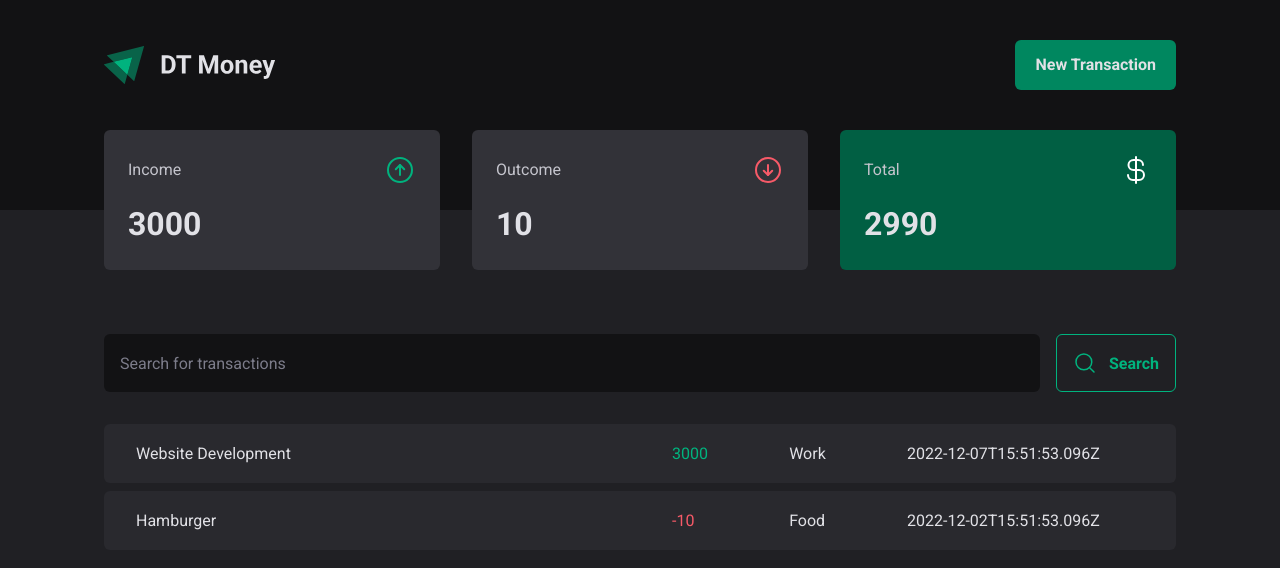
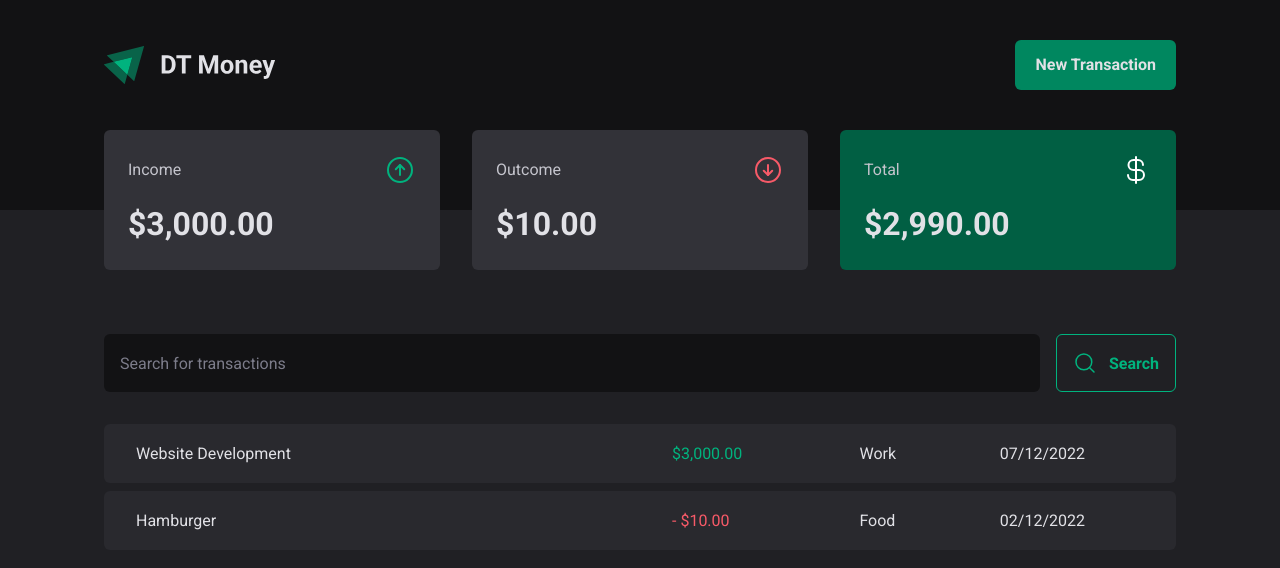
Before and after one commit to LuizPelegrini/expenses-tracker, a React (Vite) app: page / in a window 1280 px wide. Shown: the top 568 px of the page. Built offline with nearby package versions, Linux system fonts and the light colour scheme; data requests are answered from the project's data file.

Commit message:
add: Create currency and date formatters to be used by summary component

```diff
--- a/server.json
+++ b/server.json
@@ -6,7 +6,7 @@
       "type": "income",
       "category": "Work",
       "price": 3000,
-      "createdAt": "2022-12-07T15:51:53.096Z"
+      "createdAt": "2022-12-07T20:51:53.096Z"
     },
     {
       "id": 2,
--- a/src/components/Summary/index.tsx
+++ b/src/components/Summary/index.tsx
@@ -1,6 +1,7 @@
 import { ArrowCircleDown, ArrowCircleUp, CurrencyDollar } from 'phosphor-react';
 import { useContext } from 'react';
 import { TransactionsContext } from '../../contexts/TransactionsContext';
+import { currencyFormatter } from '../../utils/formatter';
 import { Container, SummaryCard } from './styles';
 
 export function Summary() {
@@ -29,7 +30,7 @@
           <span>Income</span>
           <ArrowCircleUp size={32} color="#00b37e" />
         </header>
-        <strong>{summary.income}</strong>
+        <strong>{currencyFormatter.format(summary.income)}</strong>
       </SummaryCard>
 
       <SummaryCard>
@@ -37,7 +38,7 @@
           <span>Outcome</span>
           <ArrowCircleDown size={32} color="#f75a68" />
         </header>
-        <strong>{summary.outcome}</strong>
+        <strong>{currencyFormatter.format(summary.outcome)}</strong>
       </SummaryCard>
 
       <SummaryCard variant="green">
@@ -45,7 +46,7 @@
           <span>Total</span>
           <CurrencyDollar size={32} color="#ffffff" />
         </header>
-        <strong>{summary.total}</strong>
+        <strong>{currencyFormatter.format(summary.total)}</strong>
       </SummaryCard>
     </Container>
   );
--- a/src/pages/Transactions/index.tsx
+++ b/src/pages/Transactions/index.tsx
@@ -2,6 +2,7 @@
 import { Header } from '../../components/Header';
 import { Summary } from '../../components/Summary';
 import { TransactionsContext } from '../../contexts/TransactionsContext';
+import { currencyFormatter, dateFormatter } from '../../utils/formatter';
 import { SearchForm } from './components/SearchForm';
 
 import {
@@ -12,8 +13,6 @@
 
 export function Transactions() {
   const { transactions } = useContext(TransactionsContext);
-
-  console.log(`Transactions Page: ${transactions}`);
 
   return (
     <>
@@ -29,12 +28,12 @@
                 <td width="50%">{transaction.description}</td>
                 <td>
                   <PriceHighlight variant={transaction.type}>
-                    {transaction.type === 'outcome' ? '-' : ''}
-                    {transaction.price}
+                    {transaction.type === 'outcome' && '- '}
+                    {currencyFormatter.format(transaction.price)}
                   </PriceHighlight>
                 </td>
                 <td>{transaction.category}</td>
-                <td>{transaction.createdAt}</td>
+                <td>{dateFormatter.format(new Date(transaction.createdAt))}</td>
               </tr>
             ))}
           </tbody>
--- /dev/null
+++ b/src/utils/formatter.ts
@@ -0,0 +1,6 @@
+export const dateFormatter = new Intl.DateTimeFormat('en-MY');
+
+export const currencyFormatter = new Intl.NumberFormat('en-US', {
+  style: 'currency',
+  currency: 'USD',
+});
```
